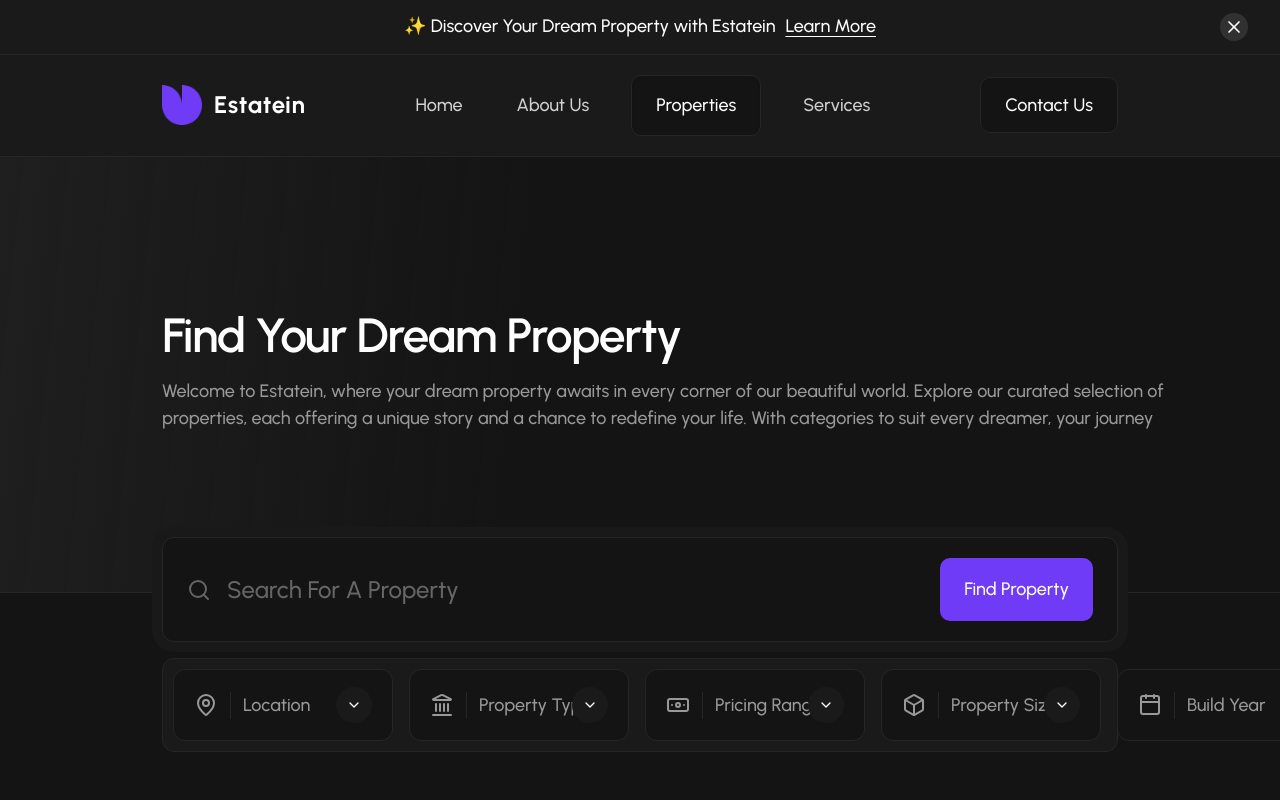
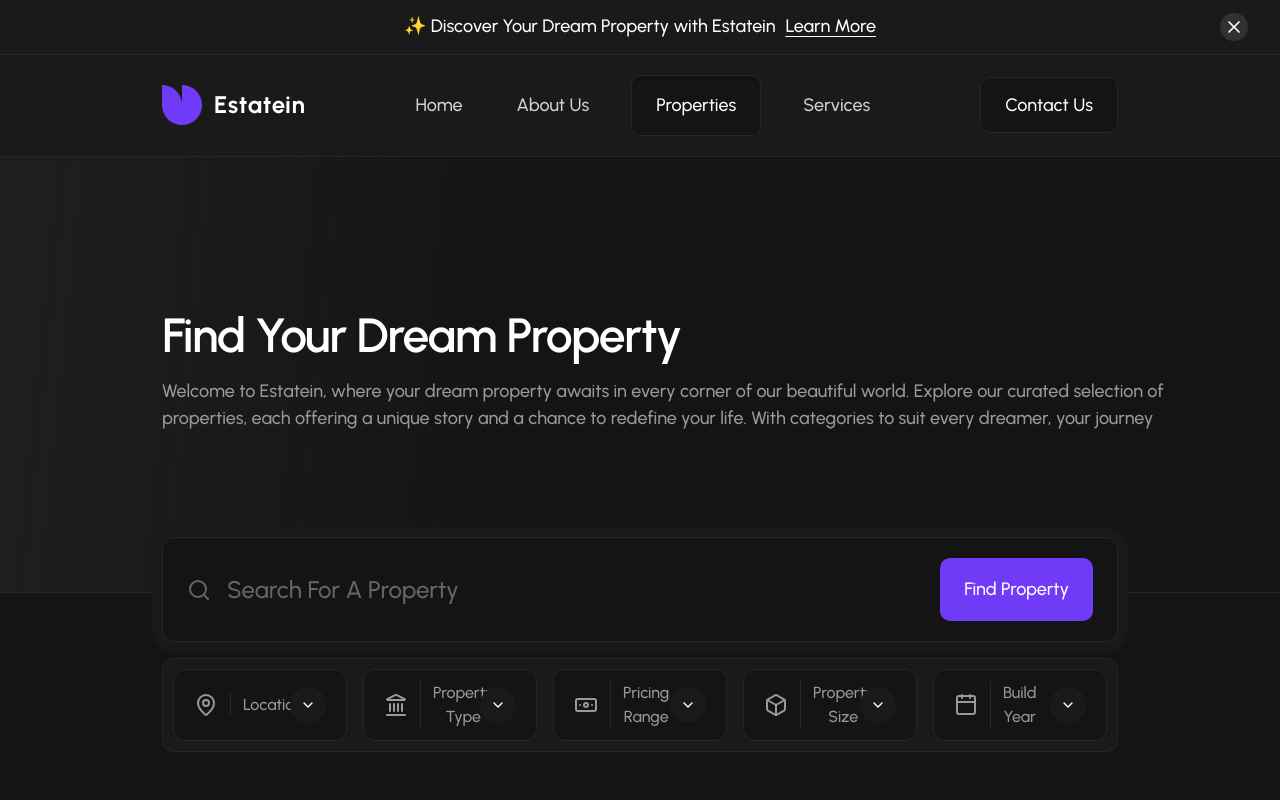
Before and after one commit to hassamnaveed44/real-estate, a Next.js app: page /properties in a window 1280 px wide. Shown: the top 800 px of the page. Built offline with nearby package versions, Linux system fonts and the light colour scheme.

Commit message:
make property search and filters functional

```diff
--- a/app/components/properties/PropertyHeroSearch.tsx
+++ b/app/components/properties/PropertyHeroSearch.tsx
@@ -1,16 +1,151 @@
-// src/app/components/properties/PropertyHeroSearch.tsx
-import React from "react";
-import { Search, MapPin, Landmark, Banknote, Box, Calendar, ChevronDown } from "lucide-react";
+"use client";
+
+import React, { useEffect, useRef, useState } from "react";
+import {
+  Search,
+  MapPin,
+  Landmark,
+  Banknote,
+  Box,
+  Calendar,
+  ChevronDown,
+} from "lucide-react";
+
+type FilterKey =
+  | "location"
+  | "propertyType"
+  | "pricingRange"
+  | "propertySize"
+  | "buildYear";
 
 export default function PropertyHeroSearch() {
+  const [search, setSearch] = useState("");
+  const [activeDropdown, setActiveDropdown] =
+    useState<FilterKey | null>(null);
+
+  const [filters, setFilters] = useState({
+    location: "Location",
+    propertyType: "Property Type",
+    pricingRange: "Pricing Range",
+    propertySize: "Property Size",
+    buildYear: "Build Year",
+  });
+
+  const dropdownRef = useRef<HTMLDivElement>(null);
+
+  const dropdownOptions: Record<FilterKey, string[]> = {
+    location: [
+      "Malibu, California",
+      "New York",
+      "Los Angeles",
+      "Miami",
+      "Chicago",
+    ],
+    propertyType: [
+      "Villa",
+      "Apartment",
+      "House",
+      "Penthouse",
+      "Commercial",
+    ],
+    pricingRange: [
+      "Under $500,000",
+      "$500,000 - $1,000,000",
+      "$1,000,000 - $2,000,000",
+      "$2,000,000+",
+    ],
+    propertySize: [
+      "Under 1,000 Sq Ft",
+      "1,000 - 2,000 Sq Ft",
+      "2,000 - 3,000 Sq Ft",
+      "3,000+ Sq Ft",
+    ],
+    buildYear: [
+      "2025 - 2026",
+      "2020 - 2024",
+      "2015 - 2019",
+      "Before 2015",
+    ],
+  };
+
+  const toggleDropdown = (dropdown: FilterKey) => {
+    setActiveDropdown((prev) =>
+      prev === dropdown ? null : dropdown
+    );
+  };
+
+  const selectOption = (key: FilterKey, value: string) => {
+    setFilters((prev) => ({
+      ...prev,
+      [key]: value,
+    }));
+
+    setActiveDropdown(null);
+  };
+
+  const handleSearch = () => {
+    const searchParams = new URLSearchParams();
+
+    if (search.trim()) {
+      searchParams.set("search", search.trim());
+    }
+
+    if (filters.location !== "Location") {
+      searchParams.set("location", filters.location);
+    }
+
+    if (filters.propertyType !== "Property Type") {
+      searchParams.set("propertyType", filters.propertyType);
+    }
+
+    if (filters.pricingRange !== "Pricing Range") {
+      searchParams.set("pricingRange", filters.pricingRange);
+    }
+
+    if (filters.propertySize !== "Property Size") {
+      searchParams.set("propertySize", filters.propertySize);
+    }
+
+    if (filters.buildYear !== "Build Year") {
+      searchParams.set("buildYear", filters.buildYear);
+    }
+
+    const query = searchParams.toString();
+
+    window.history.pushState(
+      {},
+      "",
+      query ? `?${query}` : window.location.pathname
+    );
+
+    window.dispatchEvent(new PopStateEvent("popstate"));
+  };
+
+  useEffect(() => {
+    const handleClickOutside = (event: MouseEvent) => {
+      if (
+        dropdownRef.current &&
+        !dropdownRef.current.contains(event.target as Node)
+      ) {
+        setActiveDropdown(null);
+      }
+    };
+
+    document.addEventListener("mousedown", handleClickOutside);
+
+    return () => {
+      document.removeEventListener("mousedown", handleClickOutside);
+    };
+  }, []);
+
   return (
-    <section className="w-full bg-[#141414] text-white overflow-hidden">
-
+    <section>
       {/* Top Text & Search Section */}
       <div
         className="w-full border-b border-[#262626] px-4 sm:px-10 lg:pl-[162px] pt-[50px] sm:pt-[100px] lg:pt-[150px] pb-[50px] sm:pb-[130px] lg:pb-[160px] flex flex-col gap-4 sm:gap-3 lg:gap-[14px]"
         style={{
-          background: "linear-gradient(95.93deg, #262626 -26.82%, rgba(38, 38, 38, 0) 40.46%), #141414"
+          background:
+            "linear-gradient(95.93deg, #262626 -26.82%, rgba(38, 38, 38, 0) 40.46%), #141414",
         }}
       >
         <h1 className="text-[28px] sm:text-[38px] lg:text-[48px] font-semibold tracking-tight leading-[1.2] text-white">
@@ -18,94 +153,240 @@ export default function PropertyHeroSearch() {
         </h1>
 
         <p className="w-full max-w-[1358px] text-[15px] sm:text-[16px] lg:text-[18px] font-medium text-[#999999] leading-[150%] tracking-[0%]">
-          Welcome to Estatein, where your dream property awaits in every corner of our beautiful world. Explore our curated selection of properties, each offering a unique story and a chance to redefine your life. With categories to suit every dreamer, your journey
+          Welcome to Estatein, where your dream property awaits in every corner
+          of our beautiful world. Explore our curated selection of properties,
+          each offering a unique story and a chance to redefine your life. With
+          categories to suit every dreamer, your journey
         </p>
       </div>
 
       {/* Floating Search & Filter Container */}
       <div className="max-w-[1920px] mx-auto px-4 sm:px-10 lg:px-[162px] -mt-10 sm:-mt-12 lg:-mt-14 relative z-20 pb-16">
         <div className="flex flex-col gap-4">
-
           {/* Main Search Bar Pill */}
           <div className="bg-[#141414] border border-[#262626] rounded-t-[12px] sm:rounded-[12px] shadow-[0_0_0_4px_#191919] sm:shadow-[0_0_0_10px_#191919] p-4 sm:p-5 lg:px-6 lg:py-5 flex items-center justify-between gap-4">
             <div className="flex items-center gap-3 sm:gap-4 w-full">
               <Search className="w-5 h-5 sm:w-6 sm:h-6 text-[#666666] shrink-0" />
+
               <input
                 type="text"
                 placeholder="Search For A Property"
+                value={search}
+                onChange={(e) => setSearch(e.target.value)}
+                onKeyDown={(e) => {
+                  if (e.key === "Enter") {
+                    handleSearch();
+                  }
+                }}
                 className="bg-transparent text-white placeholder-[#666666] text-[18px] sm:text-[20px] lg:text-[24px] font-medium outline-none w-full"
               />
             </div>
 
-            <button className="bg-[#703BF7] hover:bg-[#5e31d4] transition rounded-[10px] px-3 sm:px-6 py-3 sm:py-[18px] flex items-center justify-center gap-2 shrink-0 text-white font-medium text-[14px] sm:text-[18px]">
+            <button
+              type="button"
+              onClick={handleSearch}
+              className="bg-[#703BF7] hover:bg-[#5e31d4] transition rounded-[10px] px-3 sm:px-6 py-3 sm:py-[18px] flex items-center justify-center gap-2 shrink-0 text-white font-medium text-[14px] sm:text-[18px]"
+            >
               <Search className="w-5 h-5 block sm:hidden" />
               <span className="hidden sm:inline">Find Property</span>
             </button>
           </div>
 
           {/* Filter Row: 5 Fields */}
-          <div className="bg-[#1A1A1A] border border-[#262626] rounded-[12px] p-3 sm:p-[10px] flex flex-wrap lg:flex-nowrap justify-between gap-3 sm:gap-4">
-
+          <div
+            ref={dropdownRef}
+            className="bg-[#1A1A1A] border border-[#262626] rounded-[12px] p-3 sm:p-[10px] flex flex-wrap lg:flex-nowrap justify-between gap-3 sm:gap-4"
+          >
             {/* Field 1: Location */}
-            <div className="bg-[#141414] border border-[#262626] rounded-[12px] p-[20px] h-[72px] flex items-center justify-between gap-4 flex-1 min-w-[220px]">
+            <div className="relative flex-1 min-w-[220px] lg:min-w-0">
+              <button
+                type="button"
+                onClick={() => toggleDropdown("location")}
+                className="w-full bg-[#141414] border border-[#262626] rounded-[12px] p-[20px] h-[72px] flex items-center justify-between gap-4"
+              >
                 <div className="flex items-center gap-3 min-w-0">
                   <MapPin className="w-6 h-6 text-[#999999] shrink-0" />
-                <span className="text-[18px] font-medium text-[#999999] leading-[150%] border-l border-[#262626] pl-3 whitespace-nowrap">Location</span>
+
+                  <span className="text-[16px] font-medium text-[#999999] leading-[150%] border-l border-[#262626] pl-3">
+                    {filters.location}
+                  </span>
                 </div>
+
                 <div className="w-[36px] h-[36px] rounded-full bg-[#1A1A1A] flex items-center justify-center shrink-0">
                   <ChevronDown className="w-4 h-4 text-white" />
                 </div>
+              </button>
+
+              {activeDropdown === "location" && (
+                <div className="absolute left-0 right-0 top-[80px] z-50 bg-[#141414] border border-[#262626] rounded-[12px] p-2 shadow-xl">
+                  {dropdownOptions.location.map((option) => (
+                    <button
+                      key={option}
+                      type="button"
+                      onClick={() => selectOption("location", option)}
+                      className="w-full text-left px-4 py-3 rounded-[8px] text-[16px] text-[#999999] hover:bg-[#1A1A1A] hover:text-white transition"
+                    >
+                      {option}
+                    </button>
+                  ))}
+                </div>
+              )}
             </div>
 
             {/* Field 2: Property Type */}
-            <div className="bg-[#141414] border border-[#262626] rounded-[12px] p-[20px] h-[72px] flex items-center justify-between gap-4 flex-1 min-w-[220px]">
+            <div className="relative flex-1 min-w-[220px] lg:min-w-0">
+              <button
+                type="button"
+                onClick={() => toggleDropdown("propertyType")}
+                className="w-full bg-[#141414] border border-[#262626] rounded-[12px] p-[20px] h-[72px] flex items-center justify-between gap-4"
+              >
                 <div className="flex items-center gap-3 min-w-0">
                   <Landmark className="w-6 h-6 text-[#999999] shrink-0" />
-                <span className="text-[18px] font-medium text-[#999999] leading-[150%] border-l border-[#262626] pl-3 whitespace-nowrap">Property Type</span>
+
+                  <span className="text-[16px] font-medium text-[#999999] leading-[150%] border-l border-[#262626] pl-3">
+                    {filters.propertyType}
+                  </span>
                 </div>
+
                 <div className="w-[36px] h-[36px] rounded-full bg-[#1A1A1A] flex items-center justify-center shrink-0">
                   <ChevronDown className="w-4 h-4 text-white" />
                 </div>
+              </button>
+
+              {activeDropdown === "propertyType" && (
+                <div className="absolute left-0 right-0 top-[80px] z-50 bg-[#141414] border border-[#262626] rounded-[12px] p-2 shadow-xl">
+                  {dropdownOptions.propertyType.map((option) => (
+                    <button
+                      key={option}
+                      type="button"
+                      onClick={() =>
+                        selectOption("propertyType", option)
+                      }
+                      className="w-full text-left px-4 py-3 rounded-[8px] text-[16px] text-[#999999] hover:bg-[#1A1A1A] hover:text-white transition"
+                    >
+                      {option}
+                    </button>
+                  ))}
+                </div>
+              )}
             </div>
 
             {/* Field 3: Pricing Range */}
-            <div className="bg-[#141414] border border-[#262626] rounded-[12px] p-[20px] h-[72px] flex items-center justify-between gap-4 flex-1 min-w-[220px]">
+            <div className="relative flex-1 min-w-[220px] lg:min-w-0">
+              <button
+                type="button"
+                onClick={() => toggleDropdown("pricingRange")}
+                className="w-full bg-[#141414] border border-[#262626] rounded-[12px] p-[20px] h-[72px] flex items-center justify-between gap-4"
+              >
                 <div className="flex items-center gap-3 min-w-0">
                   <Banknote className="w-6 h-6 text-[#999999] shrink-0" />
-                <span className="text-[18px] font-medium text-[#999999] leading-[150%] border-l border-[#262626] pl-3 whitespace-nowrap">Pricing Range</span>
+
+                  <span className="text-[16px] font-medium text-[#999999] leading-[150%] border-l border-[#262626] pl-3">
+                    {filters.pricingRange}
+                  </span>
                 </div>
+
                 <div className="w-[36px] h-[36px] rounded-full bg-[#1A1A1A] flex items-center justify-center shrink-0">
                   <ChevronDown className="w-4 h-4 text-white" />
                 </div>
+              </button>
+
+              {activeDropdown === "pricingRange" && (
+                <div className="absolute left-0 right-0 top-[80px] z-50 bg-[#141414] border border-[#262626] rounded-[12px] p-2 shadow-xl">
+                  {dropdownOptions.pricingRange.map((option) => (
+                    <button
+                      key={option}
+                      type="button"
+                      onClick={() =>
+                        selectOption("pricingRange", option)
+                      }
+                      className="w-full text-left px-4 py-3 rounded-[8px] text-[16px] text-[#999999] hover:bg-[#1A1A1A] hover:text-white transition"
+                    >
+                      {option}
+                    </button>
+                  ))}
+                </div>
+              )}
             </div>
 
             {/* Field 4: Property Size */}
-            <div className="bg-[#141414] border border-[#262626] rounded-[12px] p-[20px] h-[72px] flex items-center justify-between gap-4 flex-1 min-w-[220px]">
+            <div className="relative flex-1 min-w-[220px] lg:min-w-0">
+              <button
+                type="button"
+                onClick={() => toggleDropdown("propertySize")}
+                className="w-full bg-[#141414] border border-[#262626] rounded-[12px] p-[20px] h-[72px] flex items-center justify-between gap-4"
+              >
                 <div className="flex items-center gap-3 min-w-0">
                   <Box className="w-6 h-6 text-[#999999] shrink-0" />
-                <span className="text-[18px] font-medium text-[#999999] leading-[150%] border-l border-[#262626] pl-3 whitespace-nowrap">Property Size</span>
+
+                  <span className="text-[16px] font-medium text-[#999999] leading-[150%] border-l border-[#262626] pl-3">
+                    {filters.propertySize}
+                  </span>
                 </div>
+
                 <div className="w-[36px] h-[36px] rounded-full bg-[#1A1A1A] flex items-center justify-center shrink-0">
                   <ChevronDown className="w-4 h-4 text-white" />
                 </div>
+              </button>
+
+              {activeDropdown === "propertySize" && (
+                <div className="absolute left-0 right-0 top-[80px] z-50 bg-[#141414] border border-[#262626] rounded-[12px] p-2 shadow-xl">
+                  {dropdownOptions.propertySize.map((option) => (
+                    <button
+                      key={option}
+                      type="button"
+                      onClick={() =>
+                        selectOption("propertySize", option)
+                      }
+                      className="w-full text-left px-4 py-3 rounded-[8px] text-[16px] text-[#999999] hover:bg-[#1A1A1A] hover:text-white transition"
+                    >
+                      {option}
+                    </button>
+                  ))}
+                </div>
+              )}
             </div>
 
             {/* Field 5: Build Year */}
-            <div className="bg-[#141414] border border-[#262626] rounded-[12px] p-[20px] h-[72px] flex items-center justify-between gap-4 flex-1 min-w-[220px]">
+            <div className="relative flex-1 min-w-[220px] lg:min-w-0">
+              <button
+                type="button"
+                onClick={() => toggleDropdown("buildYear")}
+                className="w-full bg-[#141414] border border-[#262626] rounded-[12px] p-[20px] h-[72px] flex items-center justify-between gap-4"
+              >
                 <div className="flex items-center gap-3 min-w-0">
                   <Calendar className="w-6 h-6 text-[#999999] shrink-0" />
-                <span className="text-[18px] font-medium text-[#999999] leading-[150%] border-l border-[#262626] pl-3 whitespace-nowrap">Build Year</span>
+
+                  <span className="text-[16px] font-medium text-[#999999] leading-[150%] border-l border-[#262626] pl-3">
+                    {filters.buildYear}
+                  </span>
                 </div>
+
                 <div className="w-[36px] h-[36px] rounded-full bg-[#1A1A1A] flex items-center justify-center shrink-0">
                   <ChevronDown className="w-4 h-4 text-white" />
                 </div>
+              </button>
+
+              {activeDropdown === "buildYear" && (
+                <div className="absolute left-0 right-0 top-[80px] z-50 bg-[#141414] border border-[#262626] rounded-[12px] p-2 shadow-xl">
+                  {dropdownOptions.buildYear.map((option) => (
+                    <button
+                      key={option}
+                      type="button"
+                      onClick={() =>
+                        selectOption("buildYear", option)
+                      }
+                      className="w-full text-left px-4 py-3 rounded-[8px] text-[16px] text-[#999999] hover:bg-[#1A1A1A] hover:text-white transition"
+                    >
+                      {option}
+                    </button>
+                  ))}
                 </div>
-
-          </div>
-
+              )}
             </div>
           </div>
-
+        </div>
+      </div>
     </section>
   );
 }
```
Lines whose indentation alone changed are shown as unchanged.
